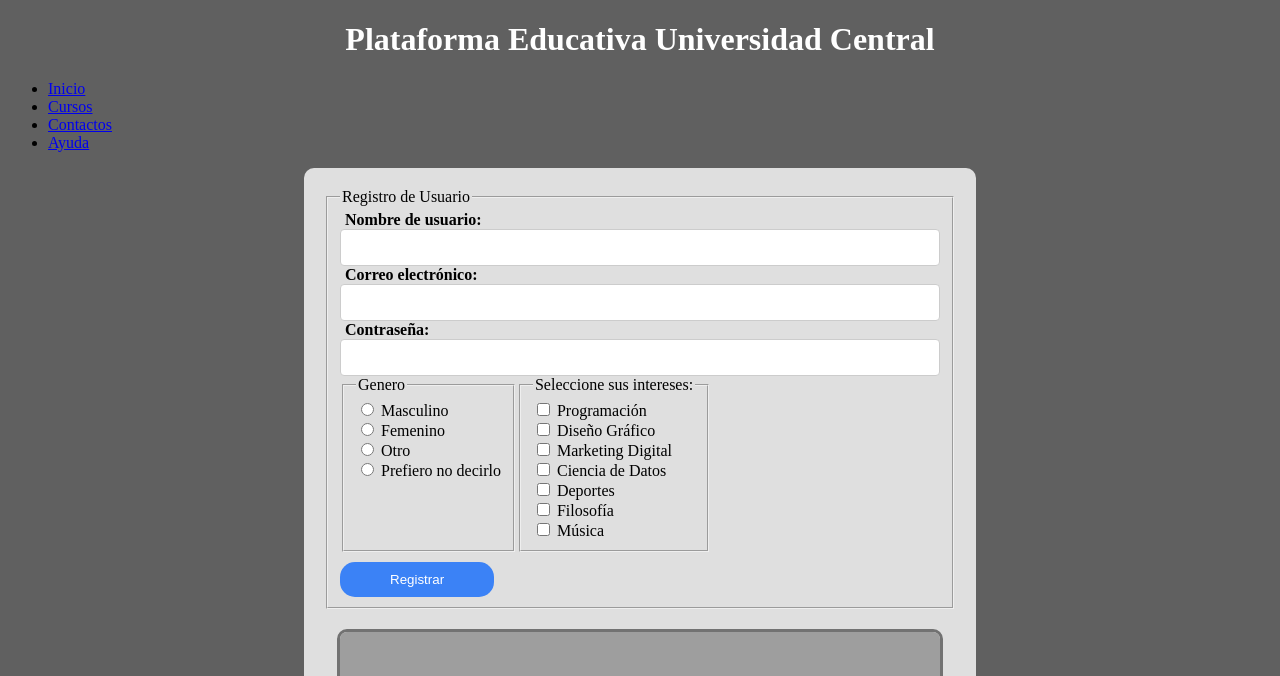
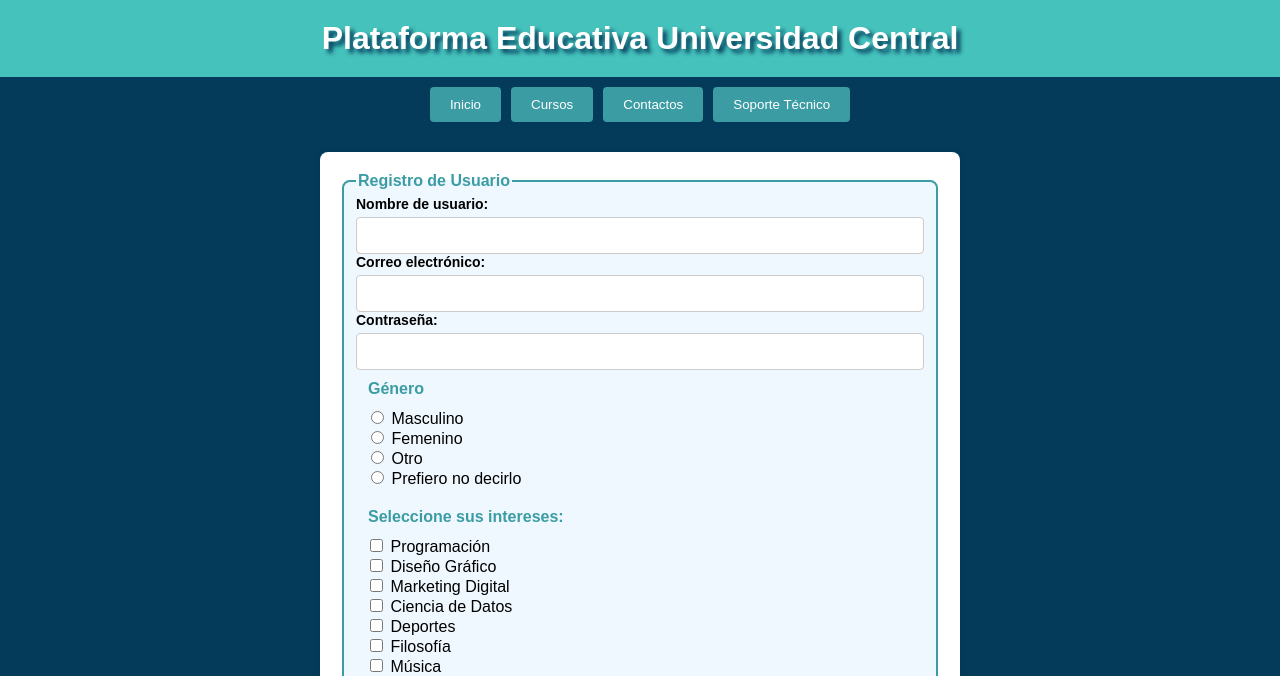
Before and after one commit to 25agomez/Laboratorios, a PHP site: page / in a window 1280 px wide. Shown: the top 676 px of the page. Run offline with PHP 8.4, Linux system fonts and the light colour scheme; grey boxes are pictures that could not be loaded.

Commit message:
Final-Lab04

```diff
--- a/lab04/index.html
+++ b/lab04/index.html
@@ -3,7 +3,7 @@
   <head>
     <meta charset="UTF-8" />
     <meta name="viewport" content="width=device-width, initial-scale=1.0" />
-    <title>LAB-03</title>
+    <title>LAB-04</title>
     <link rel="stylesheet" href="styles.css" />
   </head>
 
@@ -14,107 +14,158 @@
     </header>
 
     <!--menu-->
-    <nav class="main-nav">
-      <ul>
-        <li><a href="/lab02/index.html">Inicio</a></li>
-        <li><a href="#">Cursos</a></li>
-        <li><a href="#">Contactos</a></li>
-        <li><a href="#">Ayuda</a></li>
-      </ul>
+    <nav>
+      <a href="https://uc.ac.cr/"><button>Inicio</button></a>
+      <a href="https://uc.ac.cr/grados-academicos/"><button>Cursos</button></a>
+      <a href="https://uc.ac.cr/contacto/"><button>Contactos</button></a>
+      <a href="mailto:soporte@uc.ac.cr"><button>Soporte Técnico</button></a>
     </nav>
 
     <main>
       <section>
         <!--section para poner formulario de registro-->
-        <form action="#" method="post">
-          <fieldset>
+        <form action="#" method="post" id="registration-form">
+          <fieldset class="registro-fieldset">
             <legend>Registro de Usuario</legend>
             <div class="form-group">
               <label for="username">Nombre de usuario:</label>
-                <input class="form-input" type="text" id="username" name="username" required />
+              <input
+                class="form-input"
+                type="text"
+                id="username"
+                name="username"
+                required
+              />
 
               <label for="email">Correo electrónico:</label>
-                <input class="form-input" type="email" id="email" name="email" required />
+              <input
+                class="form-input"
+                type="email"
+                id="email"
+                name="email"
+                required
+              />
 
               <label for="password">Contraseña:</label>
-                <input class="form-input" type="password" id="password" name="password" required />
+              <input
+                class="form-input"
+                type="password"
+                id="password"
+                name="password"
+                required
+              />
             </div>
 
-            <div class="flex-container">
-              <fieldset> <!--selector de opci[on de genero-->
-                <legend>Genero</legend>
+            <fieldset class="genero-fieldset">
+              <!--selector de opcion de genero-->
+              <legend>Género</legend>
               <div>
                 <div>
-                        <input type="radio" value="m" name="" id="g-m">
+                  <input type="radio" value="m" name="genero" id="g-m" />
                   <label for="g-m">Masculino</label>
                 </div>
                 <div>
-                        <input type="radio" value="f" name="" id="g-f">
+                  <input type="radio" value="f" name="genero" id="g-f" />
                   <label for="g-f">Femenino</label>
                 </div>
                 <div>
-                        <input type="radio" value="o" name="" id="g-o">
+                  <input type="radio" value="o" name="genero" id="g-o" />
                   <label for="g-o">Otro</label>
                 </div>
                 <div>
-                        <input type="radio" value="n" name="" id="g-n">
+                  <input type="radio" value="n" name="genero" id="g-n" />
                   <label for="g-n">Prefiero no decirlo</label>
                 </div>
               </div>
             </fieldset>
 
-            <fieldset> <!--selector multiple intereses-->
+            <fieldset class="intereses-fieldset">
+              <!--selector multiple intereses-->
               <legend>Seleccione sus intereses:</legend>
               <div>
                 <div>
-                        <input type="checkbox" id="interest1" name="intereses" value="programacion">
+                  <input
+                    type="checkbox"
+                    id="interest1"
+                    name="intereses"
+                    value="programacion"
+                  />
                   <label for="interest1">Programación</label>
                 </div>
                 <div>
-                        <input type="checkbox" id="interest2" name="intereses" value="diseño">
+                  <input
+                    type="checkbox"
+                    id="interest2"
+                    name="intereses"
+                    value="diseño"
+                  />
                   <label for="interest2">Diseño Gráfico</label>
                 </div>
                 <div>
-                        <input type="checkbox" id="interest3" name="intereses" value="marketing">
+                  <input
+                    type="checkbox"
+                    id="interest3"
+                    name="intereses"
+                    value="marketing"
+                  />
                   <label for="interest3">Marketing Digital</label>
                 </div>
                 <div>
-                        <input type="checkbox" id="interest4" name="intereses" value="datos">
+                  <input
+                    type="checkbox"
+                    id="interest4"
+                    name="intereses"
+                    value="datos"
+                  />
                   <label for="interest4">Ciencia de Datos</label>
                 </div>
                 <div>
-                        <input type="checkbox" id="interest5" name="intereses" value="deportes">
+                  <input
+                    type="checkbox"
+                    id="interest5"
+                    name="intereses"
+                    value="deportes"
+                  />
                   <label for="interest5">Deportes</label>
                 </div>
                 <div>
-                        <input type="checkbox" id="interest6" name="intereses" value="filosofía">
+                  <input
+                    type="checkbox"
+                    id="interest6"
+                    name="intereses"
+                    value="filosofía"
+                  />
                   <label for="interest6">Filosofía</label>
                 </div>
                 <div>
-                        <input type="checkbox" id="interest7" name="intereses" value="musica">
+                  <input
+                    type="checkbox"
+                    id="interest7"
+                    name="intereses"
+                    value="musica"
+                  />
                   <label for="interest7">Música</label>
                 </div>
               </div>
             </fieldset>
-            </div>
-
 
             <button class="submit-button" type="submit">Registrar</button>
           </fieldset>
         </form>
       </section>
-      <section id="video-section">
-        <!--section para poner videos-->
+      <section id="video">
+        <!--section para poner video-->
         <iframe
           width="560"
           height="315"
-          src="https://www.youtube.com/embed/R1k-g4ie7o0?si=PxJza4MUHK4YOO_F"
-          title="Video Incrustado"
+          src="https://www.youtube.com/embed/E1mYs7dw1qc?si=7ncwhlHGVhlhRYsv"
+          title="YouTube video player"
           frameborder="0"
           allow="accelerometer; autoplay; clipboard-write; encrypted-media; gyroscope; picture-in-picture; web-share"
           referrerpolicy="strict-origin-when-cross-origin"
           allowfullscreen
-        ></iframe>
+        >
+        </iframe>
       </section>
     </main>
 
--- a/lab04/styles.css
+++ b/lab04/styles.css
@@ -1,72 +1,141 @@
 body {
-  background-color: rgba(0, 0, 0, 0.623);
+  background-color: #043b5b;
+  margin: auto;
+  font-family: Arial, sans-serif;
 }
-
+header {
+  background-color: #45c2bc;
+  color: white;
+  text-align: center;
+  padding: 20px;
+}
+h1 {
+  margin: 0;
+  font-size: 2em;
+  text-shadow: #043b5b 4px 4px 4px;
+}
+nav {
+  display: flex;
+  justify-content: center;
+  padding: 10px;
+}
+nav button {
+  background-color: #3c9ca4;
+  color: white;
+  border: none;
+  padding: 10px 20px;
+  margin: 0 5px;
+  border-radius: 4px;
+  cursor: pointer;
+  transition: background-color 0.3s ease;
+}
+nav button:hover {
+  background-color: #246c7c;
+}
+#registration-form {
+  max-width: 600px;
+  margin: 20px auto;
+  padding: 20px;
+  background-color: #fff;
+  border-radius: 8px;
+  box-shadow: 0 2px 10px rgba(0, 0, 0, 0.1);
+}
+.registro-fieldset {
+  border: 2px solid #3c9ca4;
+  border-radius: 8px;
+  background-color: #f0f8ff; /* Light background for the form */
+}
+.registro-fieldset legend {
+  font-weight: bold;
+  color: #3c9ca4; /* Color for the legend */
+}
 .form-group label {
   display: block;
-  margin-left: 5px;
-  font-weight: bold;
+  margin-bottom: 5px;
+  font: bold 14px Arial, sans-serif;
 }
-
 .form-input {
-    box-sizing: border-box;
+  box-sizing: border-box;
   width: 100%;
   padding: 10px;
   border: 1px solid #ccc;
   border-radius: 4px;
 }
-
 .form-input:focus {
-  border-color: #3b82f6; /* Un azul más claro */
-  color: #3b82f6;
+  border-color: #46818b; /* Color for focus state */
+  color: #46818b;
   outline: none;
 }
-
-h1 {
-  color: #fff;
-  text-align: center;
+.genero-fieldset {
+  margin: 10px auto;
+  padding: 10px;
+  border: none;
+  border-radius: 4px;
 }
-
-main {
-  width: 50%;
+.genero-fieldset legend {
+  font-weight: bold;
+}
+#g-m,
+#g-f,
+#g-o,
+#g-n,
+input[type="radio"]:checked + label {
+  accent-color: #46818b; /* Cambia a tu color deseado */
+}
+.intereses-fieldset {
   margin: auto;
-  padding: 20px;
-  background-color: rgba(255, 255, 255, 0.8);
-  border-radius: 10px;
+  padding: 10px;
+  border: none;
+  border-radius: 4px;
 }
-
-#video-section {
+#interest1,
+#interest2,
+#interest3,
+#interest4,
+#interest5,
+#interest6,
+#interest7,
+input[type="checkbox"]:checked + label {
+  accent-color: #46818b; /* Cambia a tu color deseado */
+}
+.submit-button {
+  background-color: #3c9ca4;
+  color: white;
+  padding: 10px 15px;
+  margin-top: 10px;
+  border: none;
+  border-radius: 4px;
+  cursor: pointer;
+  transition: background-color 0.3s ease;
+}
+.submit-button:hover {
+  background-color: #246c7c;
+}
+#video {
   display: flex;
   justify-content: center;
-  align-items: center;
-  margin-top: 20px; /* Margen o espacio encima del video*/
+  margin-top: 20px;
 }
-
-#video-section iframe {
+#video iframe {
   width: 100%;
-  max-width: 600px; /* Ancho máximo del video */
-  height: auto;
-  border-radius: 10px;
-  border: 3px solid #727272; /* Borde alrededor del video */
+  max-width: 750px;
+  height: 315px;
+  border: none;
 }
-
-.flex-container {
-  display: flex;
-  flex-wrap: wrap;
+footer {
+  background-color: #45c2bc;
+  color: white;
+  text-align: center;
+  padding: 10px;
+  position: relative;
+  bottom: 0;
+  width: 100%;
+  margin-top: 20px;
 }
-
-.submit-button {
-  margin-top: 10px;
-  background-color: #3b82f6; /* Un azul más claro */
+footer a {
   color: white;
-  border: none;
-  cursor: pointer;
-  padding: 10px 50px;
-  border-radius: 15px;
-  transition: background-color 0.3s ease;
+  text-decoration: none;
 }
-
-.submit-button:hover {
-  background-color: #2563eb;
-  /* Un azul más oscuro al pasar el mouse */
+footer a:hover {
+  text-decoration: underline;
 }
```
Lines whose indentation alone changed are shown as unchanged.
